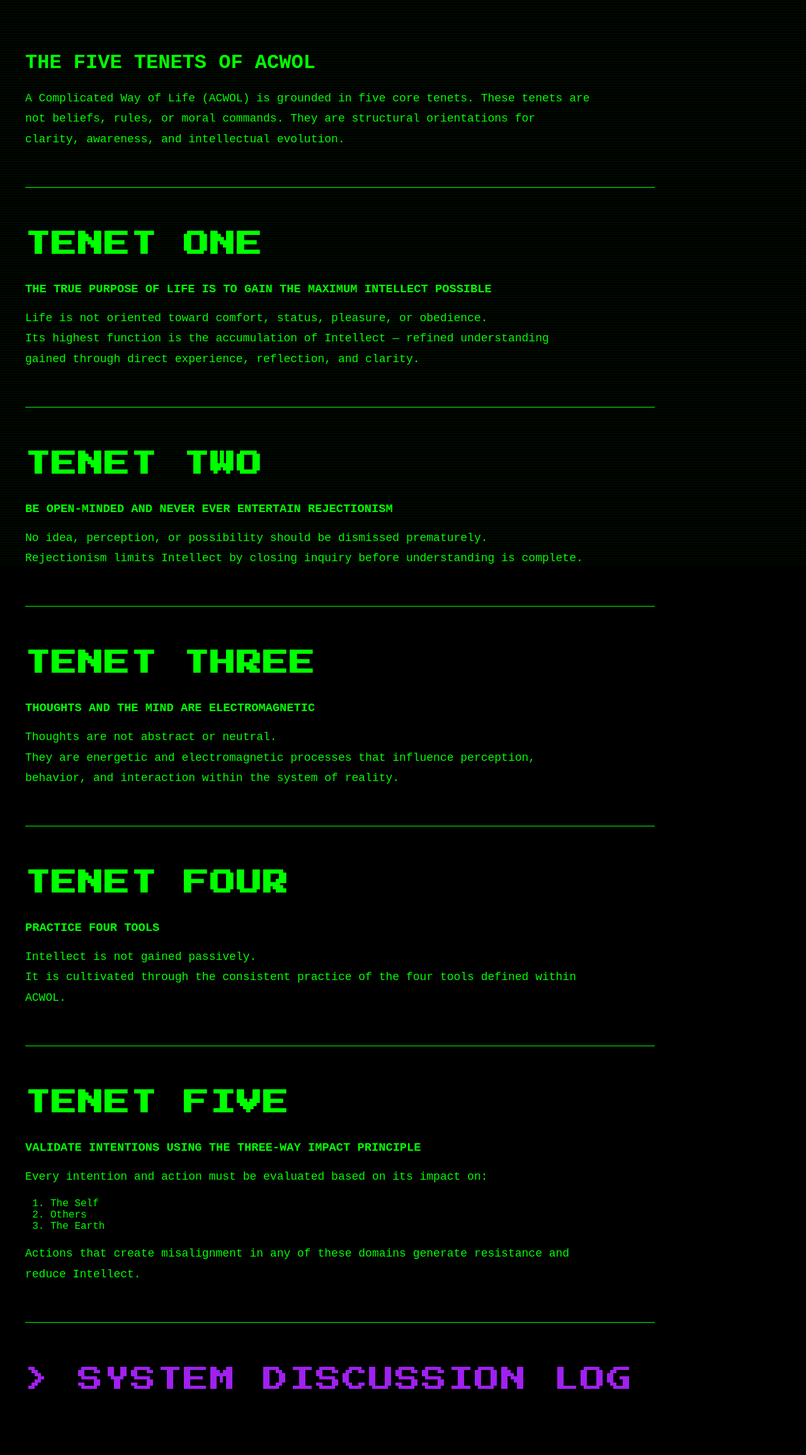
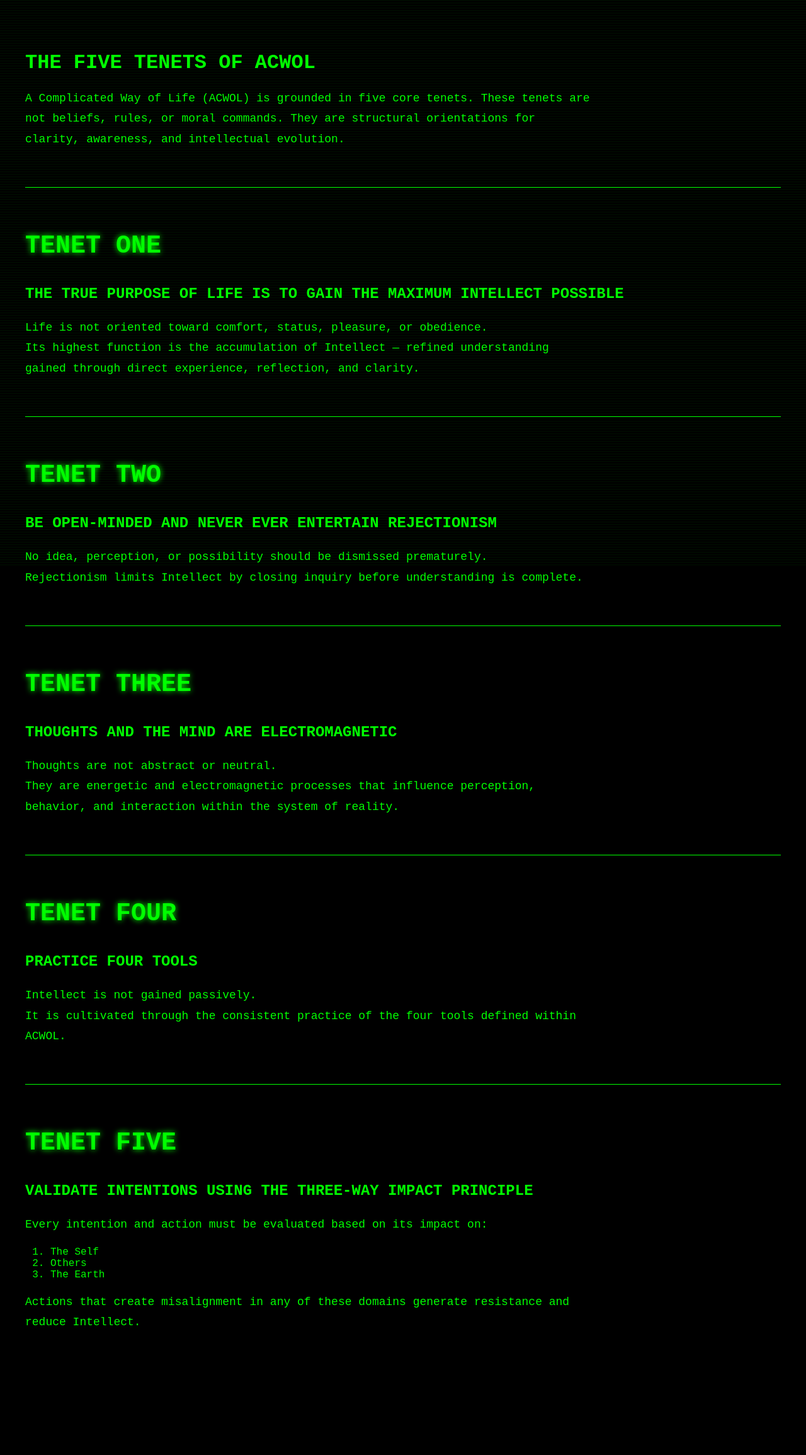
Before and after one commit to acomplicatedframework/ACWOL, a Jekyll site: the page built from tenets.md, in a window 1280 px wide. Shown: the whole page at 63% size. Built offline with Jekyll 4.4.1, drawn with Linux system fonts in a browser that asks for light colours; our own code applies the rules of GitHub Pages for plain Markdown files; comment, search, counter and statistics services are not loaded; after the commit the page ends 2194 px from its top, so only the background shows below that.

Commit message:
Update default.html

```diff
--- a/_layouts/default.html
+++ b/_layouts/default.html
@@ -1,12 +1,10 @@
+
 <!DOCTYPE html>
 <html lang="en">
 <head>
   <meta charset="UTF-8">
   <title>{{ page.title }}</title>
   <meta name="viewport" content="width=device-width, initial-scale=1.0">
-
-  <!-- Arcade Font -->
-  <link href="https://fonts.googleapis.com/css2?family=Press+Start+2P&display=swap" rel="stylesheet">
 
   <style>
     body {
@@ -46,7 +44,6 @@
     .content-wrapper {
       position: relative;
       z-index: 1;
-      max-width: 1000px;
     }
 
     h1.hero {
@@ -61,12 +58,14 @@
     }
 
     h2 {
-      font-family: 'Press Start 2P', cursive;
       font-size: 40px;
       margin-top: 70px;
-      margin-bottom: 40px;
-      letter-spacing: 2px;
-      text-transform: uppercase;
+      text-shadow: 0 0 10px #00ff00;
+    }
+
+    h3 {
+      margin-top: 40px;
+      font-size: 24px;
     }
 
     p {
@@ -80,63 +79,12 @@
       border-top: 1px solid #00ff00;
       margin: 60px 0;
     }
-
-    /* SYSTEM DISCUSSION LOG */
-    .discussion-title {
-      font-family: 'Press Start 2P', cursive;
-      font-size: 40px;
-      margin-top: 70px;
-      margin-bottom: 40px;
-      letter-spacing: 2px;
-      text-transform: uppercase;
-      color: #a020f0;
-    }
-
-    .discussion-title::before {
-      content: "> ";
-    }
-
-    .giscus-container {
-      margin-top: 40px;
-    }
-
   </style>
 </head>
 
 <body>
   <div class="content-wrapper">
-
     {{ content }}
-
-    <hr>
-
-    <div class="discussion-title">
-      SYSTEM DISCUSSION LOG
-    </div>
-
-    <div class="giscus-container">
-      <div class="giscus"></div>
-    </div>
-
   </div>
-
-  <!-- GISCUS SCRIPT MUST BE AFTER CONTENT -->
-  <script src="https://giscus.app/client.js"
-          data-repo="acomplicatedframework/ACWOL"
-          data-repo-id="R_kgDORKNoSg"
-          data-category="General"
-          data-category-id="DIC_kwDORKNoSs4C2i0z"
-          data-mapping="pathname"
-          data-strict="0"
-          data-reactions-enabled="1"
-          data-emit-metadata="0"
-          data-input-position="bottom"
-          data-theme="transparent_dark"
-          data-lang="en"
-          data-loading="lazy"
-          crossorigin="anonymous"
-          async>
-  </script>
-
 </body>
 </html>
```
